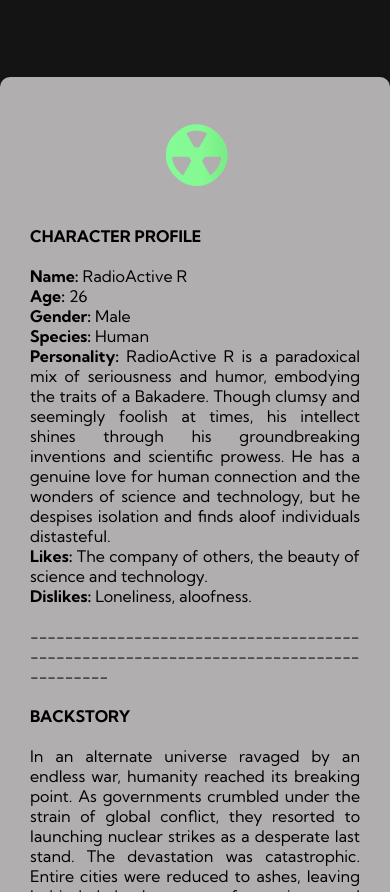
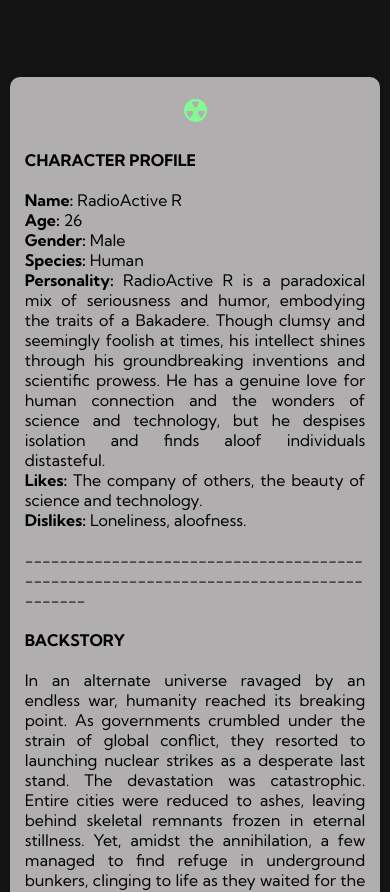
Before and after one commit to RadioActiveR/RADEMP_Website, a plain HTML site: page index.html in a window 390 px wide. Shown: the part 941-1833 px from the top of the page. Drawn offline with Linux system fonts and the light colour scheme.

Commit message:
Add files via upload

```diff
--- a/styles.css
+++ b/styles.css
@@ -468,6 +468,29 @@
     background-image: linear-gradient(to right, #77ff8b 0%, #7aff9b 0%, #7fffa3 21%, #85f992 52%, #55cf63 78%, #2ab135 100%);
 }
 
+@media screen and (max-width: 768px) {
+    .text-container {
+        width: 90%;
+        padding: 20px;
+    }
+
+    .text-container h1 {
+        font-size: 40px; /* Reduce font size for readability */
+    }
+}
+
+@media screen and (max-width: 480px) {
+    .text-container {
+        width: 95%;
+        padding: 15px;
+    }
+
+    .text-container h1 {
+        font-size: 30px; /* Further reduce font size for small screens */
+    }
+}
+
+
 @media screen and (max-width: 960px) {
     .services {
         height: 1600px;
```
